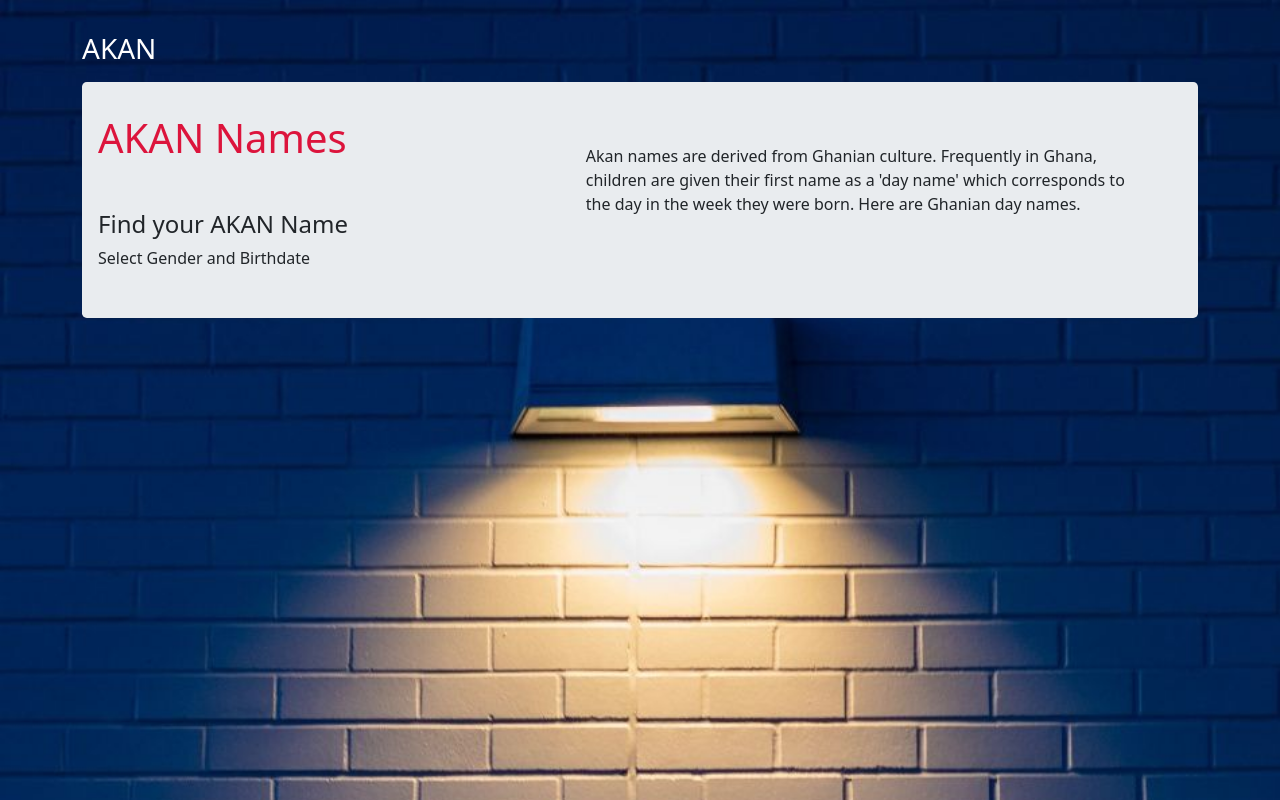
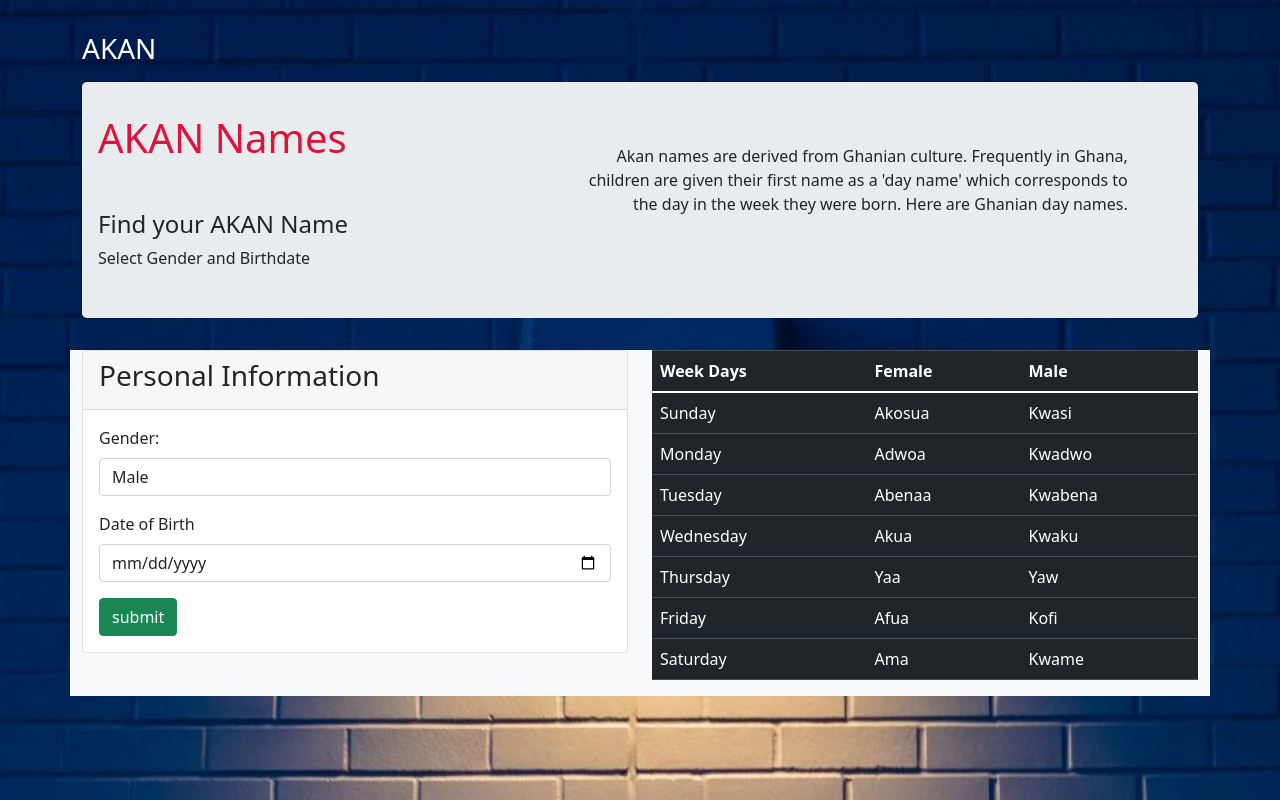
Before and after one commit to IngabireTina/firstJavascript, a plain HTML site: page index.html in a window 1280 px wide. Drawn offline with nearby package versions, Linux system fonts and the light colour scheme.

Commit message:
added the table and form

```diff
--- a/css/index.css
+++ b/css/index.css
@@ -20,6 +20,7 @@ nav .container h3{
 }
 nav .container a:hover{
     transform: scale(1.5);
+    cursor: pointer;
 }
 .jumbotron{
     display: flex;
@@ -35,3 +36,7 @@ nav .container a:hover{
     margin-top: 30px;
     width: 50%;
 }
+.table1{
+    width: 50%;
+    float: right;
+}
--- a/index.html
+++ b/index.html
@@ -2,6 +2,10 @@
 <html>
 <head>
 <title>Akan Naming</title>
+<link rel="stylesheet" href="https://maxcdn.bootstrapcdn.com/bootstrap/4.5.2/css/bootstrap.min.css">
+<script src="https://ajax.googleapis.com/ajax/libs/jquery/3.5.1/jquery.min.js"></script>
+<script src="https://cdnjs.cloudflare.com/ajax/libs/popper.js/1.16.0/umd/popper.min.js"></script>
+<script src="https://maxcdn.bootstrapcdn.com/bootstrap/4.5.2/js/bootstrap.min.js"></script>
 <link rel="stylesheet" href="css/bootstrap.css">
 <link rel="stylesheet" href="css/index.css">
 
@@ -24,14 +28,110 @@
                 <h4>Find your AKAN Name</h4>
                 <p>Select Gender and Birthdate</p>
 
+              </div>
 
-              </div>
               <div class="text-right">
                  <p>Akan names are derived from Ghanian culture.
                  Frequently in Ghana, children are given their first name as a 'day name' which corresponds to the day in the week they were born.
                   Here are Ghanian day names.</p>
               </div>
           </div>
+         <div class="row bg-light">
+
+
+                <div class="col-sm-6">
+                    <div class="card">
+                        <div class="card-header">
+                            <div class="card-title">
+                               <h3>Personal Information</h3>
+
+                            </div>
+                        </div>
+
+                        <div class="card-body">
+                            <div class="card-form">
+                                 <form class="form">
+                                      <div class="form-group">
+                                           <label for="gender">Gender:</label>
+                                               <select class="form-control" id="gender" names="Gender">
+                                                  <option value="male" >Male</option>
+                                                  <option value="female" >Female</option>
+                                               </select>
+                                      </div>
+
+                                      <div class="form-group">
+                                           <label for="dob">Date of Birth</label>
+                                           <input type="date" name="dob" id="dob" class="form-control">
+
+                                      </div>
+                                      <input type="submit" value="submit" class="btn btn-success" id="submitBtn" >
+
+                                 </form>
+
+                             </div>
+
+
+
+                        </div>
+
+                    </div>
+                </div>
+
+                <div class="table1">
+                   <table class="table table-dark table-hover">
+                      <thead>
+                          <tr>
+                             <th>Week Days</th>
+                             <th>Female</th>
+                             <th>Male</th>
+                          </tr>
+
+                      </thead>
+                      <tbody>
+                         <tr>
+                            <td>Sunday</td>
+                            <td>Akosua</td>
+                            <td>Kwasi</td>
+                         </tr>
+                         <tr>
+                             <td>Monday</td>
+                             <td>Adwoa</td>
+                             <td>Kwadwo</td>
+                         </tr>
+                         <tr>
+                             <td>Tuesday</td>
+                             <td>Abenaa</td>
+                             <td>Kwabena</td>
+                         </tr>
+                         <tr>
+                             <td>Wednesday</td>
+                             <td>Akua</td>
+                             <td>Kwaku</td>
+                         </tr>
+                         <tr>
+                             <td>Thursday</td>
+                             <td>Yaa</td>
+                             <td>Yaw</td>
+                         </tr>
+                         <tr>
+                             <td>Friday</td>
+                             <td>Afua</td>
+                             <td>Kofi</td>
+                         </tr>
+                         <tr>
+                             <td>Saturday</td>
+                             <td>Ama</td>
+                             <td>Kwame</td>
+                         </tr>
+
+                      </tbody>
+
+                   </table>
+                </div>
+         </div>
+
+
+
       </div>
 
    </main>
--- a/js/scripts.js
+++ b/js/scripts.js
@@ -0,0 +1,18 @@
+function getGender(){
+    var gender = document.getElementById("gender").value;
+}
+function getDob(){
+    var dob = document.getElementById("dob").value;
+    return dob;
+}
+document.getElementById("submitBtn").addEventListener('click', function(){
+    var gender = getGender();
+    var dob = getDob();
+    var day = calculateDate(dob);
+    displayAkanName(day, gender);
+
+})
+
+function calculateDate(dob){
+    var
+}
```
Also changed, not shown: css/bootstrap.css.
